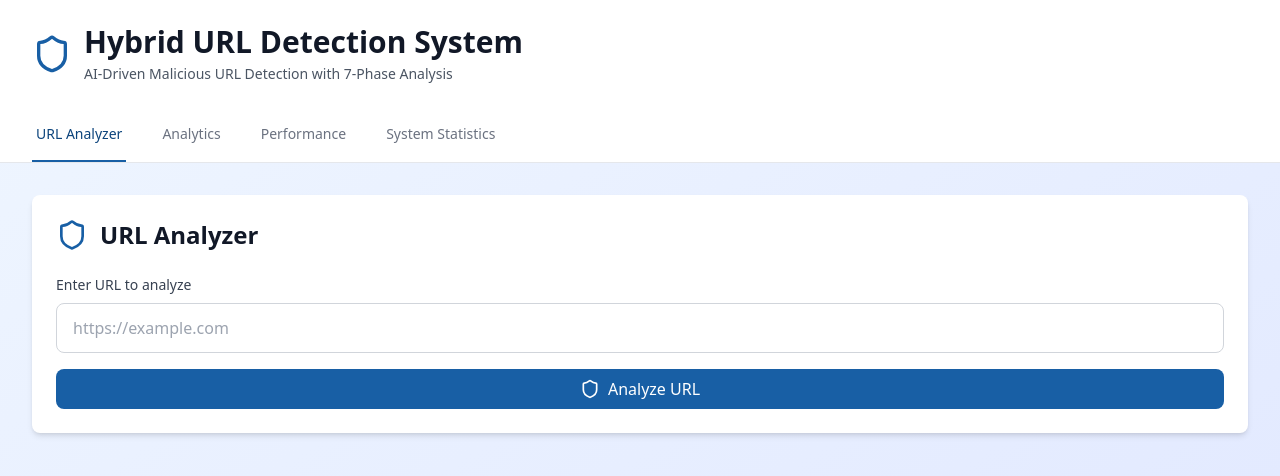
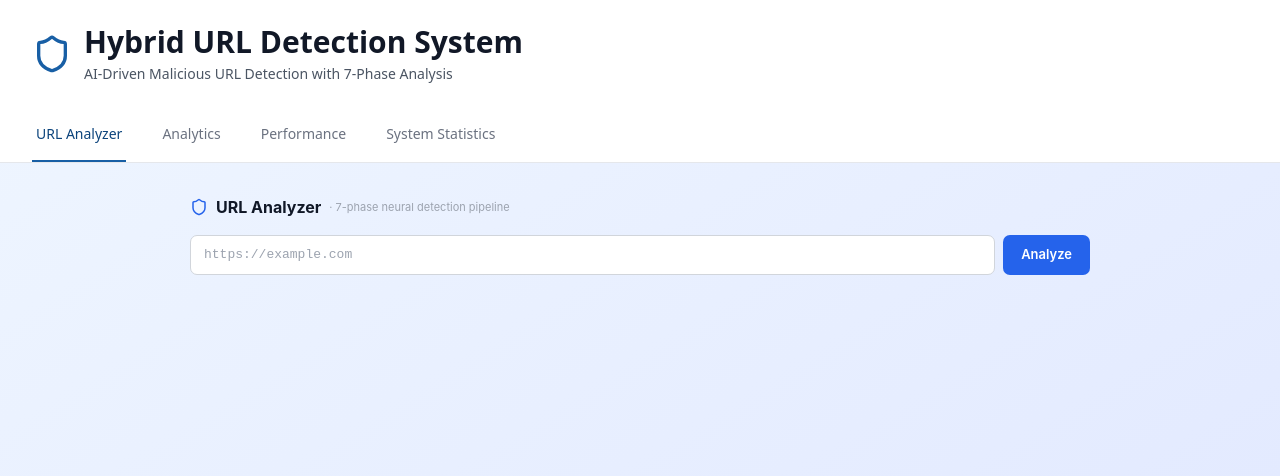
Before and after one commit to RaghottamNadgoudar/Malicious_url_detection, a React (Vite) app in the folder frontend/: page / in a window 1280 px wide. Shown: the top 476 px of the page. Built offline with nearby package versions, Linux system fonts and the light colour scheme; the HTML template or start-up script is replaced by a standard one.

Commit message:
feat(frontend): simplify URLAnalyzer UI, redesign layout, fix whitelist feature loading

```diff
--- a/frontend/src/components/URLAnalyzer.jsx
+++ b/frontend/src/components/URLAnalyzer.jsx
@@ -1,207 +1,289 @@
-import React, { useState } from 'react';
-import { Shield, AlertTriangle, CheckCircle, XCircle, Loader } from 'lucide-react';
+import React, { useState, useEffect, useRef } from 'react';
+import { Shield, AlertTriangle, CheckCircle, XCircle, Loader, ChevronDown, ChevronUp } from 'lucide-react';
 import { analyzeURL } from '../services/api';
 
-const URLAnalyzer = () => {
-  const [url, setUrl] = useState('');
-  const [loading, setLoading] = useState(false);
-  const [result, setResult] = useState(null);
-  const [error, setError] = useState(null);
+/* ─── Pipeline phases ──────────────────────────────── */
+const PHASES = [
+  { key: 'url_expansion',  label: 'URL Expansion',     desc: 'Resolve shorteners & redirects' },
+  { key: 'phase1_graph',   label: 'Graph Traversal',   desc: 'BFS/DFS redirect-chain · O(V+E)' },
+  { key: 'phase3_neural',  label: 'Neural Classifier', desc: '25-feature deep network' },
+  { key: 'phase4_greedy',  label: 'Greedy Optimizer',  desc: 'Dijkstra path analysis' },
+  { key: 'phase5_bloom',   label: 'Bloom Filter',      desc: 'Probabilistic membership' },
+  { key: 'phase6_ranking', label: 'Heapsort Ranking',  desc: 'Threat score sorting' },
+];
 
-  const handleAnalyze = async (e) => {
-    e.preventDefault();
+const VERDICT = {
+  safe:       { color: '#16a34a', bg: '#f0fdf4', border: '#bbf7d0', Icon: CheckCircle,   text: 'Safe' },
+  uncertain:  { color: '#d97706', bg: '#fffbeb', border: '#fde68a', Icon: AlertTriangle, text: 'Uncertain' },
+  suspicious: { color: '#d97706', bg: '#fff7ed', border: '#fed7aa', Icon: AlertTriangle, text: 'Suspicious' },
+  malicious:  { color: '#dc2626', bg: '#fff1f2', border: '#fecdd3', Icon: XCircle,       text: 'Malicious' },
+};
 
-    if (!url.trim()) {
-      setError('Please enter a URL');
-      return;
-    }
+const clamp = (v) => Math.max(0, Math.min(1, v));
 
-    setLoading(true);
-    setError(null);
-    setResult(null);
+/* ─── Phase row accordion ──────────────────────────── */
+const PhaseRow = ({ ph, data, idx }) => {
+  const [open, setOpen] = useState(false);
+  if (!data) return null;
 
-    try {
-      const data = await analyzeURL(url);
-      setResult(data);
-    } catch (err) {
-      setError(err.response?.data?.error || 'Failed to analyze URL');
-    } finally {
-      setLoading(false);
-    }
-  };
-
-  const getVerdictColor = (verdict) => {
-    switch (verdict) {
-      case 'safe': return 'text-success-600 bg-success-50';
-      case 'suspicious': return 'text-warning-600 bg-warning-50';
-      case 'malicious': return 'text-danger-600 bg-danger-50';
-      default: return 'text-gray-600 bg-gray-50';
-    }
-  };
-
-  const getVerdictIcon = (verdict) => {
-    switch (verdict) {
-      case 'safe': return <CheckCircle className="w-6 h-6" />;
-      case 'suspicious': return <AlertTriangle className="w-6 h-6" />;
-      case 'malicious': return <XCircle className="w-6 h-6" />;
-      default: return <Shield className="w-6 h-6" />;
-    }
+  const summaries = {
+    url_expansion:  data.is_shortened ? `Expanded → ${data.final_url} (${data.redirect_count} redirect${data.redirect_count!==1?'s':''})` : 'Direct URL, no expansion needed',
+    phase1_graph:   `Entropy ${(data.entropy||0).toFixed(2)} · Redirect depth ${data.redirect_depth??0}`,
+    phase3_neural:  `Threat probability ${((data.threat_probability||0)*100).toFixed(1)}% · ${data.verdict}`,
+    phase4_greedy:  data.verdict || data.status || 'Analyzed',
+    phase5_bloom:   data.bloom_result ? `In blacklist: ${data.bloom_result.in_bloom_filter?'Yes':'No'} · LSH similarity ${((data.bloom_result.lsh_similarity||0)*100).toFixed(0)}%` : 'Checked',
+    phase6_ranking: `Threat rank score: ${(data.threat_rank||0).toFixed(4)}`,
   };
 
   return (
-    <div className="card">
-      <div className="flex items-center gap-3 mb-6">
-        <Shield className="w-8 h-8 text-primary-500" />
-        <h2 className="text-2xl font-bold">URL Analyzer</h2>
-      </div>
-
-      <form onSubmit={handleAnalyze} className="space-y-4">
-        <div>
-          <label htmlFor="url" className="block text-sm font-medium text-gray-700 mb-2">
-            Enter URL to analyze
-          </label>
-          <input
-            type="text"
-            id="url"
-            value={url}
-            onChange={(e) => setUrl(e.target.value)}
-            placeholder="https://example.com"
-            className="w-full px-4 py-3 border border-gray-300 rounded-lg focus:ring-2 focus:ring-primary-500 focus:border-transparent"
-          />
+    <div style={{ borderBottom: '1px solid #f3f4f6' }}>
+      <button onClick={() => setOpen(o => !o)} style={{
+        width: '100%', display: 'flex', alignItems: 'center', gap: 12,
+        padding: '11px 0', background: 'none', border: 'none', cursor: 'pointer', textAlign: 'left',
+      }}>
+        <span style={{ width: 20, height: 20, borderRadius: '50%', background: '#e5e7eb', display: 'flex', alignItems: 'center', justifyContent: 'center', fontSize: 10, fontWeight: 700, color: '#6b7280', flexShrink: 0 }}>
+          {idx + 1}
+        </span>
+        <div style={{ flex: 1, minWidth: 0 }}>
+          <div style={{ fontSize: 13, fontWeight: 600, color: '#111827' }}>{ph.label}</div>
+          <div style={{ fontSize: 11, color: '#9ca3af', marginTop: 1, overflow: 'hidden', textOverflow: 'ellipsis', whiteSpace: 'nowrap' }}>
+            {summaries[ph.key]}
+          </div>
         </div>
-
-        <button
-          type="submit"
-          disabled={loading}
-          className="btn btn-primary w-full flex items-center justify-center gap-2"
-        >
-          {loading ? (
-            <>
-              <Loader className="w-5 h-5 animate-spin" />
-              Analyzing...
-            </>
-          ) : (
-            <>
-              <Shield className="w-5 h-5" />
-              Analyze URL
-            </>
-          )}
-        </button>
-      </form>
-
-      {error && (
-        <div className="mt-4 p-4 bg-danger-50 border border-danger-200 rounded-lg text-danger-600">
-          {error}
-        </div>
-      )}
-
-      {result && (
-        <div className="mt-6 space-y-4">
-          {/* URL Expansion Info (if shortened) */}
-          {result.url_expansion && result.url_expansion.is_shortened && (
-            <div className="p-4 bg-yellow-50 border-l-4 border-yellow-400 rounded-lg">
-              <div className="flex items-center gap-2 mb-2">
-                <AlertTriangle className="w-5 h-5 text-yellow-600" />
-                <h4 className="font-semibold text-yellow-900">URL Shortener Detected</h4>
-              </div>
-              <div className="text-sm space-y-1 text-yellow-800">
-                <p><span className="font-medium">Original:</span> {result.url}</p>
-                <p><span className="font-medium">Final Destination:</span> {result.url_expansion.final_url}</p>
-                <p><span className="font-medium">Redirects:</span> {result.url_expansion.redirect_count}</p>
-                {result.url_expansion.redirect_chain.length > 1 && (
-                  <details className="mt-2">
-                    <summary className="cursor-pointer font-medium">View Redirect Chain</summary>
-                    <ol className="mt-2 ml-4 list-decimal space-y-1">
-                      {result.url_expansion.redirect_chain.map((redirectUrl, idx) => (
-                        <li key={idx} className="text-xs break-all">{redirectUrl}</li>
-                      ))}
-                    </ol>
-                  </details>
-                )}
-              </div>
-            </div>
-          )}
-
-          {/* Final Verdict */}
-          <div className={`p-6 rounded-lg ${getVerdictColor(result.final_verdict.verdict)}`}>
-            <div className="flex items-center gap-3 mb-2">
-              {getVerdictIcon(result.final_verdict.verdict)}
-              <h3 className="text-xl font-bold capitalize">{result.final_verdict.verdict}</h3>
-            </div>
-            <p className="text-sm mb-2">
-              Confidence: <span className="font-semibold">{result.final_verdict.confidence}</span>
-            </p>
-            <p className="text-sm">
-              Threat Probability: <span className="font-semibold">
-                {(result.final_verdict.threat_probability * 100).toFixed(1)}%
-              </span>
-            </p>
-            <p className="text-sm mt-2 opacity-90">{result.final_verdict.recommendation}</p>
-            {result.final_verdict.warning && (
-              <p className="text-sm mt-2 font-semibold">⚠️ {result.final_verdict.warning}</p>
-            )}
-          </div>
-
-          {/* Phase Results */}
-          <div className="grid grid-cols-1 md:grid-cols-2 gap-4">
-            {/* Phase 1: Graph */}
-            <div className="p-4 bg-blue-50 rounded-lg">
-              <h4 className="font-semibold text-blue-900 mb-2">Phase 1: Graph Traversal</h4>
-              <div className="text-sm space-y-1 text-blue-800">
-                <p>Entropy: {result.phase1_graph.entropy.toFixed(2)}</p>
-                <p>Redirect Depth: {result.phase1_graph.redirect_depth}</p>
-                <p>Chain Length: {result.phase1_graph.chain_length}</p>
-              </div>
-            </div>
-
-            {/* Phase 2: Pattern */}
-            <div className="p-4 bg-teal-50 rounded-lg">
-              <h4 className="font-semibold text-teal-900 mb-2">Phase 2: Pattern Matching</h4>
-              <div className="text-sm space-y-1 text-teal-800">
-                <p>Pattern Score: {(result.phase2_pattern.pattern_score * 100).toFixed(1)}%</p>
-                <p>Keywords Found: {result.phase2_pattern.match_count}</p>
-                <p>Has IP: {result.phase2_pattern.has_ip_address ? 'Yes' : 'No'}</p>
-              </div>
-            </div>
-
-            {/* Phase 3: Neural */}
-            <div className="p-4 bg-purple-50 rounded-lg">
-              <h4 className="font-semibold text-purple-900 mb-2">Phase 3: Neural Classifier</h4>
-              <div className="text-sm space-y-1 text-purple-800">
-                <p>Verdict: <span className="capitalize">{result.phase3_neural.verdict}</span></p>
-                <p>Action: {result.phase3_neural.action.replace(/_/g, ' ')}</p>
-                <p>Probability: {(result.phase3_neural.threat_probability * 100).toFixed(1)}%</p>
-              </div>
-            </div>
-
-            {/* Phase 5: Bloom Filter */}
-            <div className="p-4 bg-pink-50 rounded-lg">
-              <h4 className="font-semibold text-pink-900 mb-2">Phase 5: Bloom Filter</h4>
-              <div className="text-sm space-y-1 text-pink-800">
-                <p>In Filter: {result.phase5_bloom.bloom_result.in_bloom_filter ? 'Yes' : 'No'}</p>
-                <p>LSH Similarity: {(result.phase5_bloom.bloom_result.lsh_similarity * 100).toFixed(1)}%</p>
-                <p>Verified: {result.phase5_bloom.constraint_verified ? 'Yes' : 'No'}</p>
-              </div>
-            </div>
-          </div>
-
-          {/* Matched Keywords */}
-          {result.phase2_pattern.matched_keywords.length > 0 && (
-            <div className="p-4 bg-gray-50 rounded-lg">
-              <h4 className="font-semibold text-gray-900 mb-2">Matched Phishing Keywords</h4>
-              <div className="flex flex-wrap gap-2">
-                {result.phase2_pattern.matched_keywords.map((keyword, idx) => (
-                  <span key={idx} className="px-2 py-1 bg-warning-100 text-warning-700 rounded text-xs">
-                    {keyword}
-                  </span>
-                ))}
-              </div>
-            </div>
-          )}
+        <span style={{ fontSize: 11, color: '#16a34a', fontWeight: 600, flexShrink: 0 }}>✓</span>
+        {open ? <ChevronUp size={13} color="#9ca3af" /> : <ChevronDown size={13} color="#9ca3af" />}
+      </button>
+      {open && (
+        <div style={{ paddingBottom: 12, paddingLeft: 32 }}>
+          <pre style={{ margin: 0, fontSize: 10, color: '#6b7280', fontFamily: 'monospace', whiteSpace: 'pre-wrap', wordBreak: 'break-all', background: '#f9fafb', padding: '8px 10px', borderRadius: 6 }}>
+            {JSON.stringify(data, null, 2)}
+          </pre>
         </div>
       )}
     </div>
   );
 };
 
+/* ─── Feature row ──────────────────────────────────── */
+const FeatureRow = ({ label, value, warn }) => (
+  <div style={{ display: 'flex', justifyContent: 'space-between', alignItems: 'center', padding: '7px 0', borderBottom: '1px solid #f9fafb' }}>
+    <span style={{ fontSize: 12, color: '#6b7280' }}>{label}</span>
+    <span style={{ fontSize: 12, fontWeight: 600, color: warn ? '#dc2626' : '#111827' }}>{value}</span>
+  </div>
+);
+
+/* ─── Main ─────────────────────────────────────────── */
+const URLAnalyzer = () => {
+  const [url, setUrl]           = useState('');
+  const [loading, setLoading]   = useState(false);
+  const [phase, setPhase]       = useState(-1);
+  const [result, setResult]     = useState(null);
+  const [error, setError]       = useState(null);
+  const timer = useRef(null);
+
+  const runPhases = (onDone) => {
+    let i = 0; setPhase(0);
+    timer.current = setInterval(() => {
+      i++;
+      if (i >= PHASES.length) { clearInterval(timer.current); onDone(); }
+      else setPhase(i);
+    }, 380);
+  };
+
+  const handleAnalyze = async (e) => {
+    e.preventDefault();
+    if (!url.trim()) { setError('Enter a URL'); return; }
+    setLoading(true); setError(null); setResult(null); setPhase(0);
+    const api = analyzeURL(url);
+    runPhases(() => {});
+    try {
+      const data = await api;
+      clearInterval(timer.current);
+      setPhase(PHASES.length - 1);
+      setTimeout(() => { setResult(data); setLoading(false); setPhase(-1); }, 250);
+    } catch (err) {
+      clearInterval(timer.current);
+      setError(err.response?.data?.error || 'Analysis failed');
+      setLoading(false); setPhase(-1);
+    }
+  };
+
+  useEffect(() => () => clearInterval(timer.current), []);
+
+  const verdict = result?.final_verdict?.verdict;
+  const vm = VERDICT[verdict] || VERDICT.uncertain;
+  const VIcon = vm.Icon;
+
+  const neural = result?.phase3_neural || {};
+  const fi = neural.feature_names || [];
+  const fv = neural.features || [];
+  const f = (name) => fv[fi.indexOf(name)] ?? 0;
+
+  const featuresLoaded = fi.length > 0 && fv.length > 0;
+
+  const signals = featuresLoaded ? [
+    f('keyword_score') > 0.05   && `Phishing keywords (${(f('keyword_score')*100).toFixed(0)}%)`,
+    f('brand_in_subdomain')      && 'Brand name in subdomain',
+    f('has_homograph')           && 'Homograph / typosquatting',
+    f('has_ip')                  && 'IP address as domain',
+    f('tld_suspicion')           && 'Suspicious TLD',
+    f('has_at_symbol')           && '@ symbol in URL',
+    !f('has_https')              && 'No HTTPS',
+  ].filter(Boolean) : [];
+
+
+  return (
+    <div style={{ fontFamily: 'Inter, system-ui, sans-serif', maxWidth: 900, margin: '0 auto' }}>
+
+      {/* Input */}
+      <div style={{ marginBottom: 20 }}>
+        <div style={{ display: 'flex', alignItems: 'center', gap: 8, marginBottom: 16 }}>
+          <Shield size={18} color="#2563eb" />
+          <h2 style={{ fontSize: 16, fontWeight: 700, margin: 0, color: '#111827' }}>URL Analyzer</h2>
+          <span style={{ fontSize: 11, color: '#9ca3af' }}>· 7-phase neural detection pipeline</span>
+        </div>
+        <form onSubmit={handleAnalyze} style={{ display: 'flex', gap: 8 }}>
+          <input
+            type="text" value={url} onChange={e => setUrl(e.target.value)}
+            placeholder="https://example.com"
+            style={{ flex: 1, padding: '9px 13px', borderRadius: 7, fontSize: 13, border: '1.5px solid #d1d5db', outline: 'none', fontFamily: 'monospace', color: '#374151' }}
+            onFocus={e => e.target.style.borderColor = '#2563eb'}
+            onBlur={e => e.target.style.borderColor = '#d1d5db'}
+          />
+          <button type="submit" disabled={loading}
+            style={{ padding: '9px 18px', borderRadius: 7, background: loading ? '#6b7280' : '#2563eb', color: '#fff', border: 'none', fontSize: 13, fontWeight: 600, cursor: loading ? 'default' : 'pointer', display: 'flex', alignItems: 'center', gap: 6 }}>
+            {loading ? <><Loader size={13} style={{ animation: 'spin 1s linear infinite' }} /> Analyzing</> : 'Analyze'}
+          </button>
+        </form>
+        {error && <p style={{ fontSize: 12, color: '#dc2626', marginTop: 8 }}>{error}</p>}
+      </div>
+
+      {/* Progress while loading */}
+      {loading && (
+        <div style={{ background: '#fff', border: '1px solid #e5e7eb', borderRadius: 10, padding: '16px 18px', marginBottom: 16 }}>
+          <div style={{ fontSize: 11, fontWeight: 700, color: '#6b7280', textTransform: 'uppercase', letterSpacing: '0.05em', marginBottom: 10 }}>Running pipeline…</div>
+          {PHASES.map((ph, i) => (
+            <div key={i} style={{ display: 'flex', alignItems: 'center', gap: 10, padding: '5px 0', opacity: i > phase ? 0.35 : 1, transition: 'opacity 0.2s' }}>
+              <div style={{ width: 7, height: 7, borderRadius: '50%', background: i < phase ? '#16a34a' : i === phase ? '#2563eb' : '#e5e7eb', transition: 'background 0.3s', flexShrink: 0 }} />
+              <span style={{ fontSize: 12, color: i === phase ? '#2563eb' : i < phase ? '#374151' : '#9ca3af', fontWeight: i === phase ? 600 : 400 }}>
+                {ph.label}
+                {i === phase && <span style={{ marginLeft: 6, fontSize: 10, color: '#9ca3af' }}>running…</span>}
+                {i < phase && <span style={{ marginLeft: 6, fontSize: 10, color: '#16a34a' }}>✓</span>}
+              </span>
+            </div>
+          ))}
+        </div>
+      )}
+
+      {/* Results */}
+      {result && (
+        <div style={{ display: 'grid', gridTemplateColumns: '1fr 1.4fr', gap: 14 }}>
+
+          {/* Left column */}
+          <div style={{ display: 'flex', flexDirection: 'column', gap: 12 }}>
+
+            {/* Verdict */}
+            <div style={{ background: vm.bg, border: `1.5px solid ${vm.border}`, borderRadius: 10, padding: '16px 18px' }}>
+              <div style={{ display: 'flex', alignItems: 'center', gap: 8, marginBottom: 10 }}>
+                <VIcon size={20} color={vm.color} />
+                <span style={{ fontSize: 18, fontWeight: 800, color: vm.color }}>{vm.text}</span>
+                <span style={{ marginLeft: 'auto', fontSize: 22, fontWeight: 800, color: vm.color }}>
+                  {((result.final_verdict?.threat_probability || 0) * 100).toFixed(1)}%
+                </span>
+              </div>
+              {/* Threat bar */}
+              <div style={{ height: 6, borderRadius: 999, background: '#e5e7eb', overflow: 'hidden', marginBottom: 8 }}>
+                <div style={{ height: '100%', borderRadius: 999, background: vm.color, width: `${clamp(result.final_verdict?.threat_probability||0)*100}%`, transition: 'width 0.7s ease' }} />
+              </div>
+              <div style={{ fontSize: 11, color: '#6b7280' }}>{result.final_verdict?.recommendation}</div>
+              {result.final_verdict?.warning && (
+                <div style={{ fontSize: 11, color: vm.color, marginTop: 6, fontWeight: 600 }}>⚠ {result.final_verdict.warning}</div>
+              )}
+            </div>
+
+            {/* URL expansion info */}
+            {result.url_expansion?.is_shortened && (
+              <div style={{ background: '#fff', border: '1px solid #e5e7eb', borderRadius: 10, padding: '12px 14px' }}>
+                <div style={{ fontSize: 11, fontWeight: 700, color: '#6b7280', textTransform: 'uppercase', letterSpacing: '0.05em', marginBottom: 8 }}>URL Shortener</div>
+                <div style={{ fontSize: 12, color: '#374151', lineHeight: 1.7 }}>
+                  <div><span style={{ color: '#9ca3af' }}>Original:</span> {result.url}</div>
+                  <div><span style={{ color: '#9ca3af' }}>Destination:</span> <span style={{ fontFamily: 'monospace' }}>{result.url_expansion.final_url}</span></div>
+                  <div><span style={{ color: '#9ca3af' }}>Redirects:</span> {result.url_expansion.redirect_count}</div>
+                  {neural.original_prob !== undefined && (
+                    <div style={{ marginTop: 6, paddingTop: 6, borderTop: '1px solid #f3f4f6', color: '#6b7280' }}>
+                      Blended score: {(neural.original_prob*100).toFixed(0)}% path + {(neural.expanded_prob*100).toFixed(0)}% destination → <b style={{ color: '#374151' }}>{(neural.threat_probability*100).toFixed(0)}%</b>
+                    </div>
+                  )}
+                </div>
+              </div>
+            )}
+
+            {/* Threat signals */}
+            {signals.length > 0 && (
+              <div style={{ background: '#fff', border: '1px solid #fecdd3', borderRadius: 10, padding: '12px 14px' }}>
+                <div style={{ fontSize: 11, fontWeight: 700, color: '#dc2626', textTransform: 'uppercase', letterSpacing: '0.05em', marginBottom: 8 }}>Threat Signals</div>
+                {signals.map((s, i) => (
+                  <div key={i} style={{ fontSize: 12, color: '#374151', padding: '3px 0', display: 'flex', alignItems: 'center', gap: 6 }}>
+                    <span style={{ color: '#ef4444', fontSize: 10 }}>●</span> {s}
+                  </div>
+                ))}
+              </div>
+            )}
+
+            {/* Pipeline steps */}
+            <div style={{ background: '#fff', border: '1px solid #e5e7eb', borderRadius: 10, padding: '12px 14px' }}>
+              <div style={{ fontSize: 11, fontWeight: 700, color: '#6b7280', textTransform: 'uppercase', letterSpacing: '0.05em', marginBottom: 4 }}>Pipeline Results</div>
+              {PHASES.map((ph, i) => (
+                <PhaseRow key={i} ph={ph} data={result[ph.key]} idx={i} />
+              ))}
+            </div>
+          </div>
+
+          {/* Right column — features */}
+          <div style={{ background: '#fff', border: '1px solid #e5e7eb', borderRadius: 10, padding: '14px 16px' }}>
+            <div style={{ fontSize: 11, fontWeight: 700, color: '#6b7280', textTransform: 'uppercase', letterSpacing: '0.05em', marginBottom: 4 }}>Neural Feature Analysis</div>
+            {!featuresLoaded ? (
+              <div style={{ fontSize: 12, color: '#9ca3af', padding: '8px 0' }}>Feature vector not available.</div>
+            ) : (<>
+            <FeatureRow label="URL Length"         value={`${f('url_length').toFixed(0)} chars`}          warn={f('url_length') > 100} />
+            <FeatureRow label="URL Entropy"         value={f('url_entropy').toFixed(3)}                   warn={f('url_entropy') > 4} />
+            <FeatureRow label="Domain Entropy"      value={f('domain_entropy').toFixed(3)}                warn={f('domain_entropy') > 3.5} />
+            <FeatureRow label="Digit Ratio"         value={`${(f('digit_ratio')*100).toFixed(1)}%`}       warn={f('digit_ratio') > 0.3} />
+            <FeatureRow label="Special Char Ratio"  value={`${(f('special_char_ratio')*100).toFixed(1)}%`} warn={f('special_char_ratio') > 0.2} />
+            <FeatureRow label="Keyword Score"       value={`${(f('keyword_score')*100).toFixed(1)}%`}     warn={f('keyword_score') > 0.05} />
+            <FeatureRow label="HTTPS"               value={f('has_https') ? 'Yes' : 'No'}                warn={!f('has_https')} />
+            <FeatureRow label="Suspicious TLD"      value={f('tld_suspicion') ? 'Yes' : 'No'}            warn={!!f('tld_suspicion')} />
+            <FeatureRow label="IP as Domain"        value={f('has_ip') ? 'Yes' : 'No'}                   warn={!!f('has_ip')} />
+            <FeatureRow label="@ Symbol"            value={f('has_at_symbol') ? 'Yes' : 'No'}            warn={!!f('has_at_symbol')} />
+            <FeatureRow label="Double Slash Path"   value={f('double_slash_path') ? 'Yes' : 'No'}        warn={!!f('double_slash_path')} />
+            <FeatureRow label="Suspicious Port"     value={f('has_suspicious_port') ? 'Yes' : 'No'}     warn={!!f('has_suspicious_port')} />
+            <FeatureRow label="Subdomain Depth"     value={f('subdomain_depth').toFixed(0)}              warn={f('subdomain_depth') > 3} />
+            <FeatureRow label="Path Depth"          value={f('path_depth').toFixed(0)}                   warn={f('path_depth') > 6} />
+            <FeatureRow label="Dot Count"           value={f('dot_count').toFixed(0)}                    warn={f('dot_count') > 5} />
+            <FeatureRow label="Hyphen Count"        value={f('hyphen_count').toFixed(0)}                 warn={f('hyphen_count') > 3} />
+            <FeatureRow label="Brand Spoofing"      value={f('brand_in_subdomain') ? 'Detected' : 'None'} warn={!!f('brand_in_subdomain')} />
+            <FeatureRow label="Homograph"           value={f('has_homograph') ? 'Detected' : 'None'}     warn={!!f('has_homograph')} />
+            <FeatureRow label="Redirect Depth"      value={f('redirect_depth').toFixed(0)}               warn={f('redirect_depth') > 2} />
+            <FeatureRow label="Chain Length"        value={f('chain_length').toFixed(0)}                 warn={f('chain_length') > 4} />
+            </>)}
+
+            {/* Threat probability bar */}
+            <div style={{ marginTop: 14, paddingTop: 10, borderTop: '1px solid #f3f4f6' }}>
+              <div style={{ display: 'flex', justifyContent: 'space-between', fontSize: 11, color: '#6b7280', marginBottom: 5 }}>
+                <span>Threat Probability</span>
+                <span style={{ fontWeight: 700, color: vm.color }}>{((neural.threat_probability||0)*100).toFixed(1)}%</span>
+              </div>
+              <div style={{ height: 6, borderRadius: 999, background: '#f3f4f6', overflow: 'hidden' }}>
+                <div style={{ height: '100%', borderRadius: 999, background: vm.color, width: `${clamp(neural.threat_probability||0)*100}%`, transition: 'width 0.7s ease' }} />
+              </div>
+            </div>
+          </div>
+        </div>
+      )}
+
+      <style>{`@keyframes spin { to { transform: rotate(360deg); } }`}</style>
+    </div>
+  );
+};
+
 export default URLAnalyzer;
```
